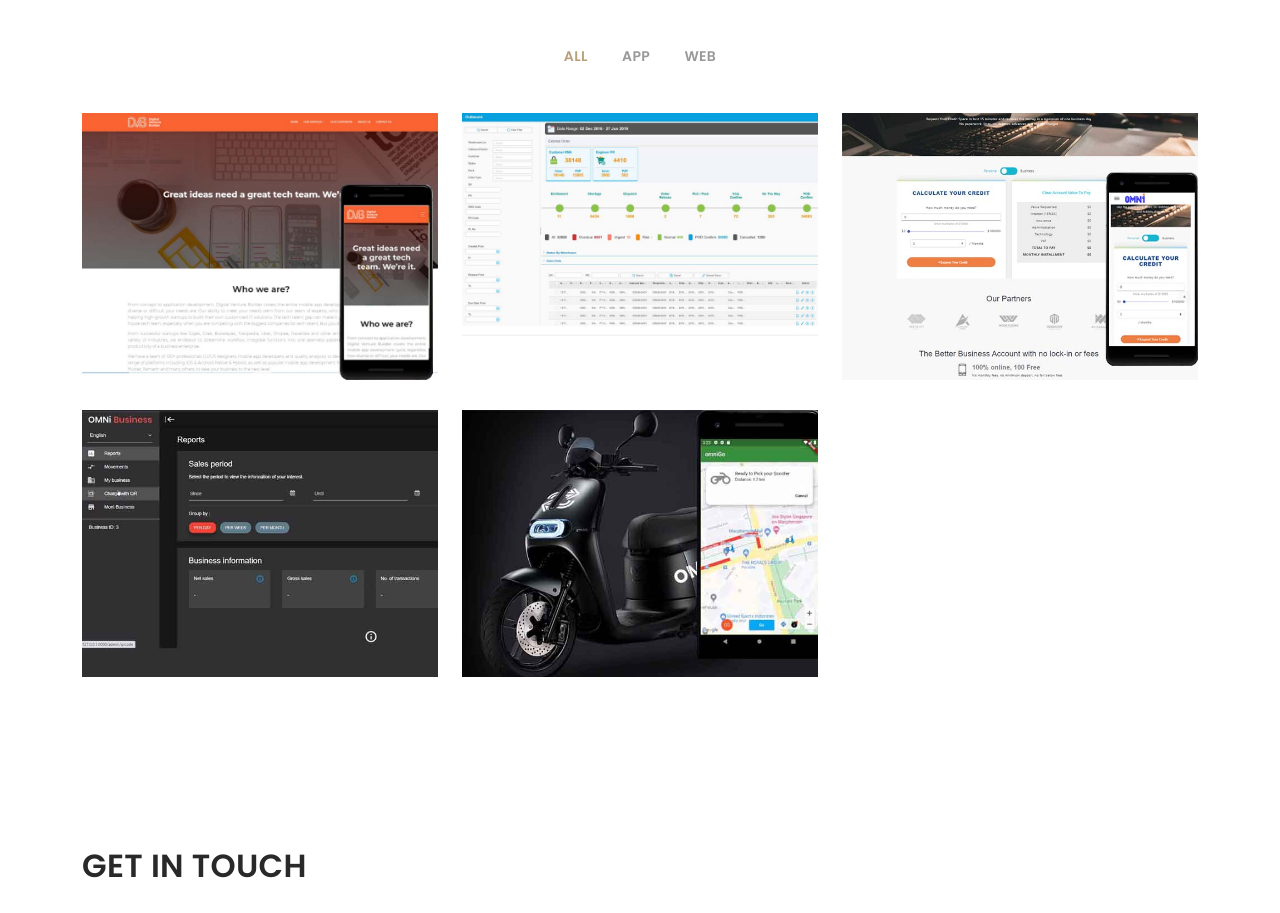
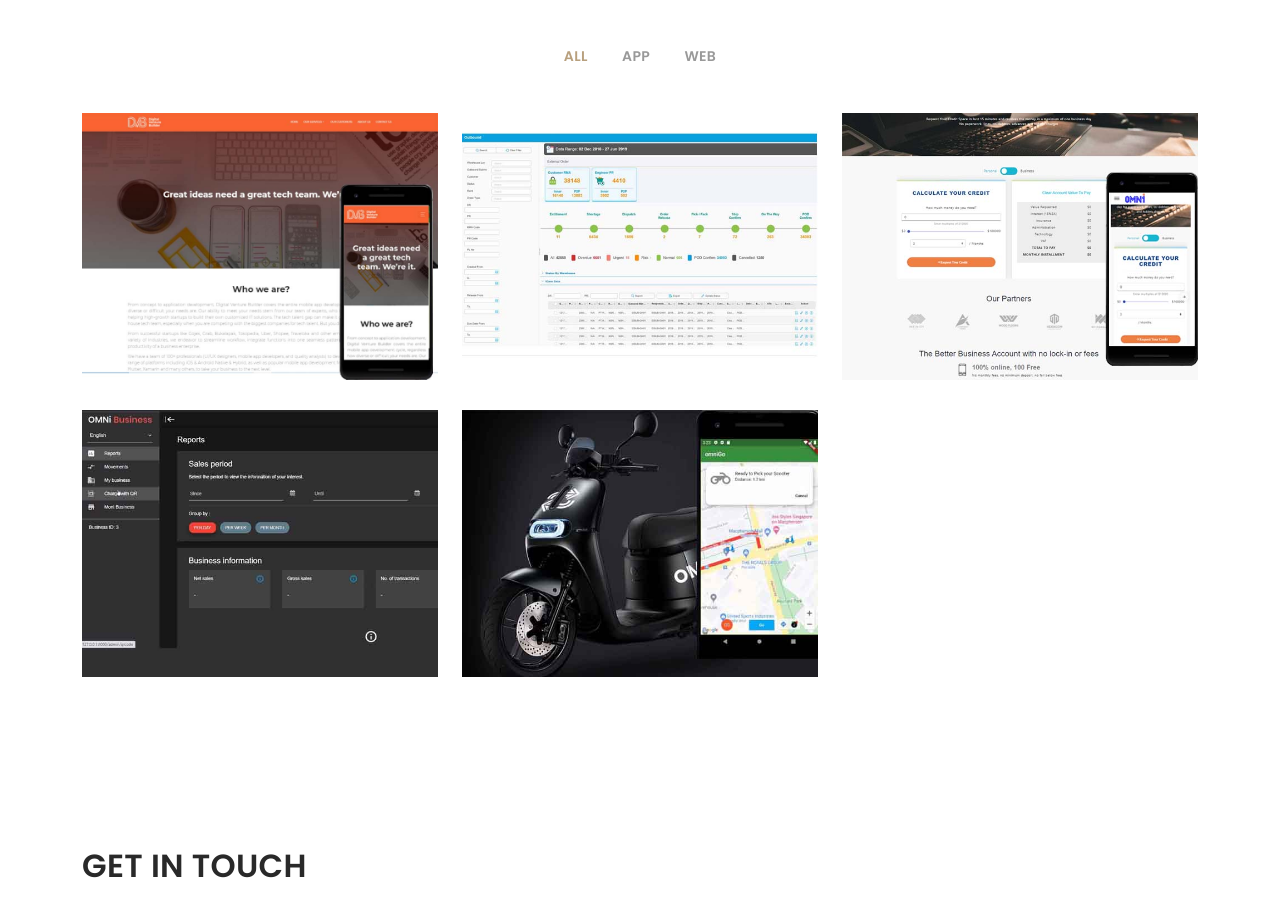
Before and after one commit to sutandimalaw/sutandimalaw.github.io, a plain HTML site: page index.html in a window 1280 px wide. Shown: the part 3561-4474 px from the top of the page. Drawn offline with nearby package versions, Linux system fonts and the light colour scheme; a web font is replaced by a local one.

Commit message:
fix hwi-image

```diff
--- a/index.html
+++ b/index.html
@@ -303,11 +303,11 @@
           </div>
 
           <div class="col-lg-4 col-md-6 portfolio-item filter-app">
-            <img src="assets/img/portfolio/hwi-home.jpg" class="img-fluid" alt="">
+            <img src="assets/img/portfolio/hwi-main.JPG" class="img-fluid" alt="">
             <div class="portfolio-info">
               <h4>OWS Dashboard Monitoring</h4>
               <p>Dashboard</p>
-              <a href="assets/img/portfolio/hwi-home.jpg" data-gallery="portfolioGallery" class="portfolio-lightbox preview-link" title="Huawei"><i class="bx bx-plus"></i></a>
+              <a href="assets/img/portfolio/hwi-main.JPG" data-gallery="portfolioGallery" class="portfolio-lightbox preview-link" title="Huawei"><i class="bx bx-plus"></i></a>
               <a href="hwi-details.html" class="details-link" title="More Details"><i class="bx bx-link"></i></a>
             </div>
           </div>
```
Also changed, not shown: assets/img/portfolio/hwi-main.jpg (added).
